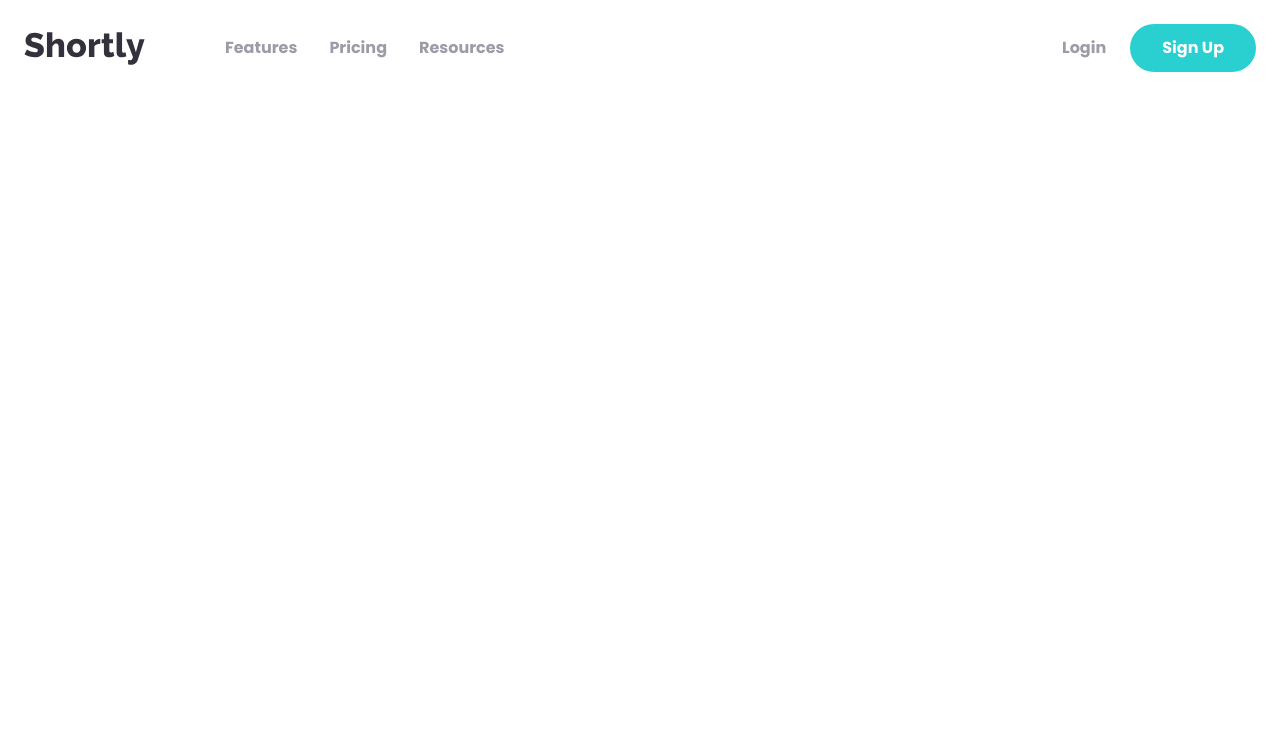
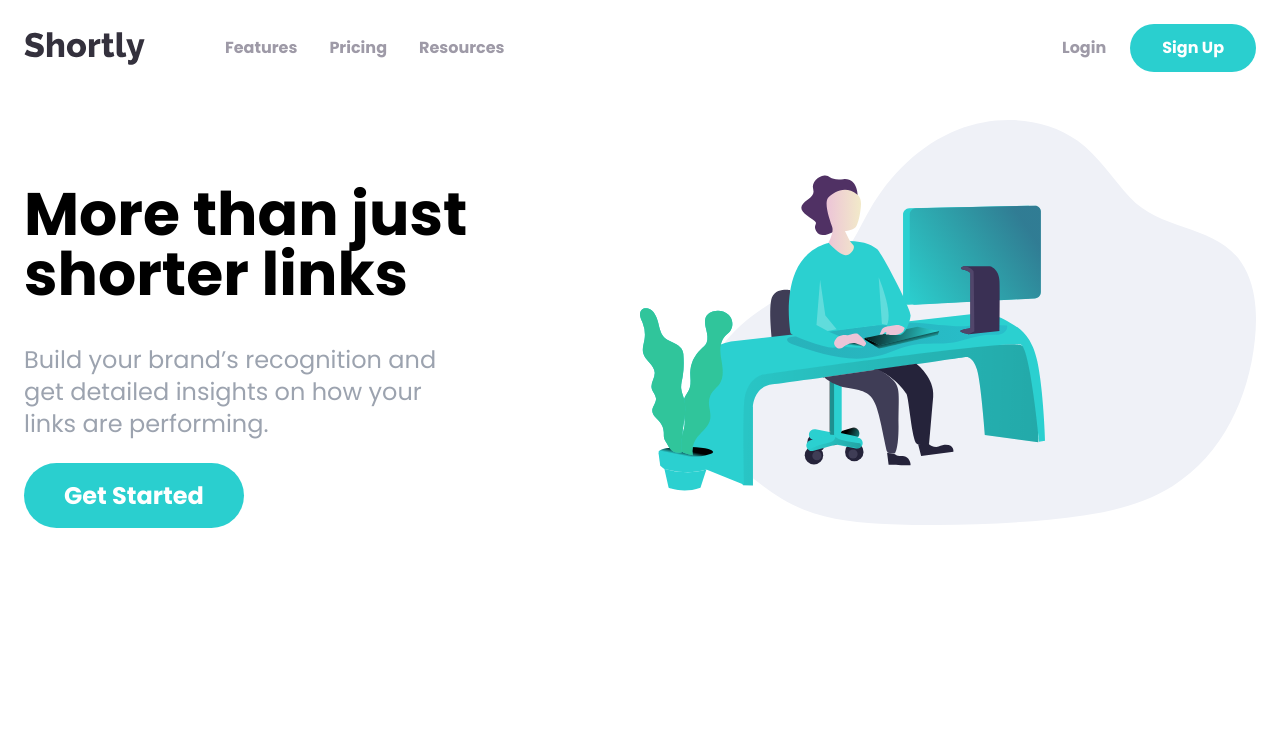
Before and after one commit to haint/shortly, a website: page index.html in a window 1280 px wide. Drawn offline with Linux system fonts and the light colour scheme; a web font is replaced by a local one.

Commit message:
Hero Section

```diff
--- a/index.html
+++ b/index.html
@@ -41,5 +41,30 @@
 
     <!-- @todo Mobile Menu -->
   </nav>
+
+  <!-- Hero Section -->
+  <section id="hero">
+    <div class="container flex flex-col-reverse mx-auto p-6 lg:flex-row">
+      <!-- Content Container -->
+      <div class="flex flex-col space-y-10 mb-44 lg:mt-16 lg:w-1/2 xl:mb-52">
+        <h1 class="text-5xl font-bold text-center lg:text-6xl lg:max-w-md lg:text-left">
+          More than just shorter links
+        </h1>
+        <p class="text-2xl text-center text-gray-400 lg:max-w-md lg:text-left">
+          Build your brand’s recognition and get detailed insights on how your links are performing.
+        </p>
+        <div class="mx-auto lg:mx-0">
+          <a href="#" class="py-5 px-10 text-2xl font-bold text-white bg-cyan rounded-full lg:py-4 hover:opacity-70">
+            Get Started
+          </a>
+        </div>
+      </div>
+
+      <!-- Image -->
+      <div class="mb-24 mx-auto md:w-180 lg:mb-0 lg:w-1/2">
+        <img src="images/illustration-working.svg">
+      </div>
+    </div>
+  </section>
 </body>
 </html>
```
Also changed, not shown: css/style.css.
